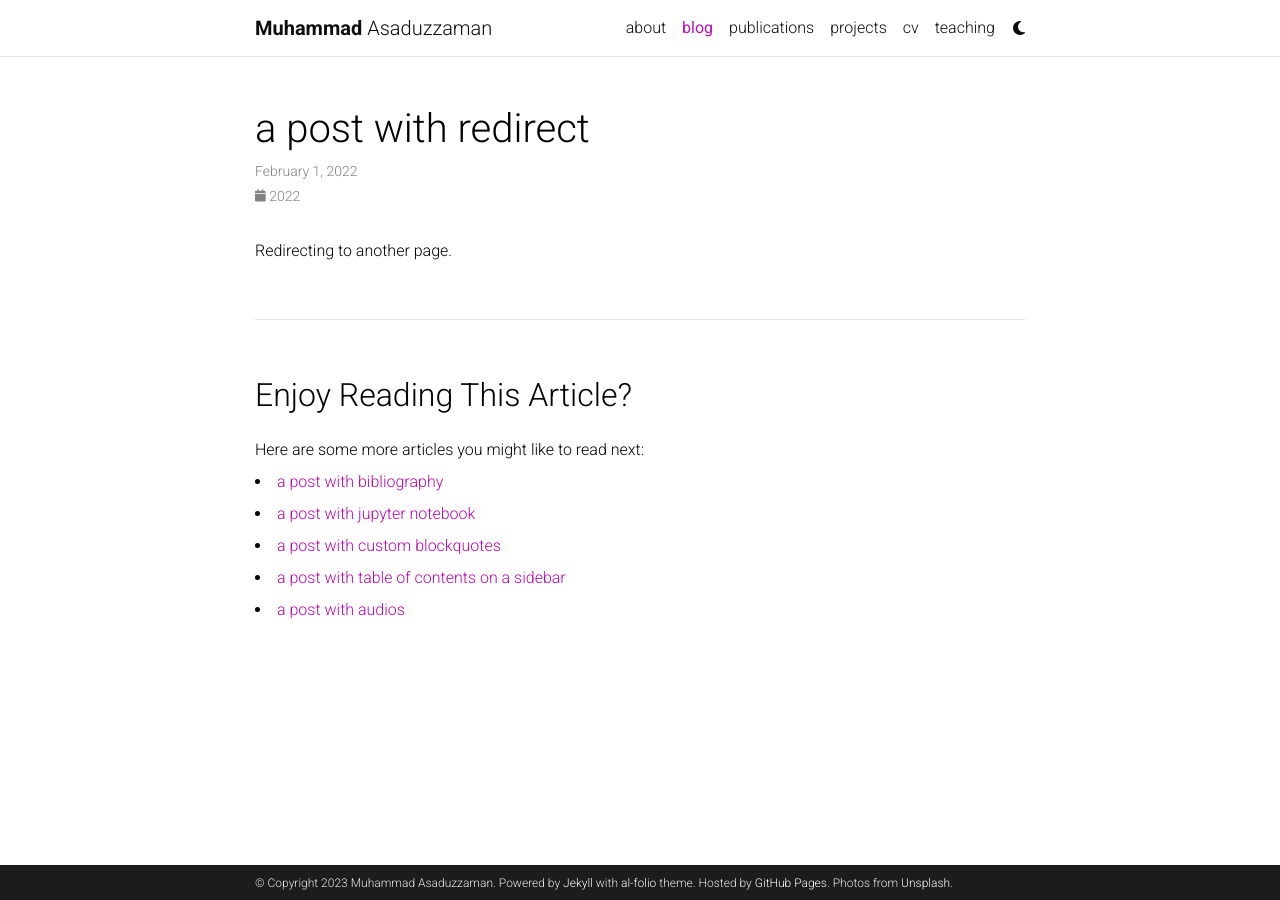
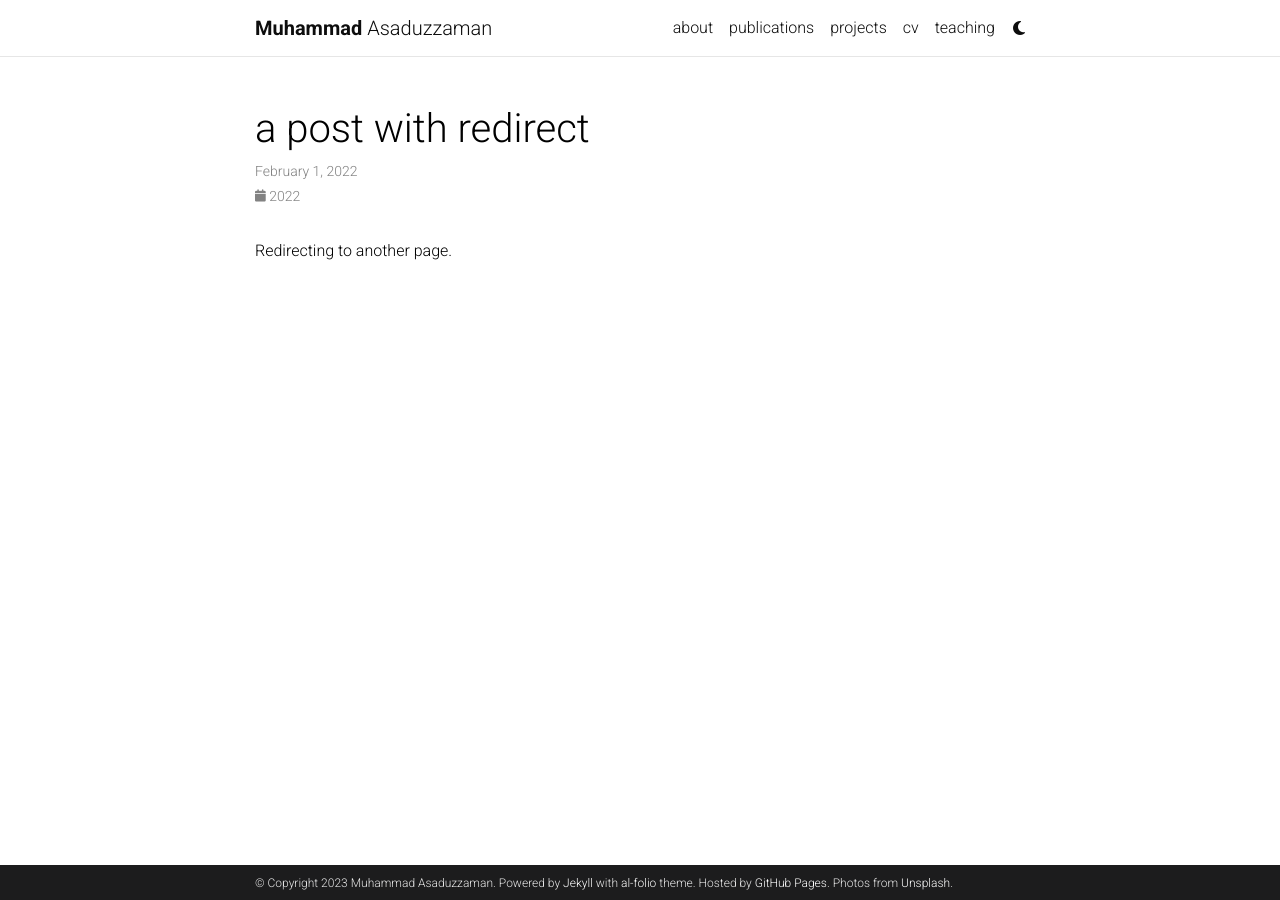
Before and after one commit to muhammad-asaduzzaman/muhammad-asaduzzaman.github.io, a Jekyll site: the page built from _posts/2022-02-01-redirect.md, in a window 1280 px wide. Built offline with Jekyll 4.4.1, drawn with Linux system fonts in a browser that asks for light colours; comment, search, counter and statistics services are not loaded; a style sheet for code colours, icons or effects is not loaded.

Commit message:
Update _config.yml

```diff
--- a/_config.yml
+++ b/_config.yml
@@ -124,16 +124,16 @@
 # -----------------------------------------------------------------------------
 
 blog_name: al-folio # blog_name will be displayed in your blog page
-blog_nav_title: blog # your blog must have a title for it to be displayed in the nav bar
+blog_nav_title: # your blog must have a title for it to be displayed in the nav bar
 blog_description: a simple whitespace theme for academics
 permalink: /blog/:year/:title/
 
 # Pagination
 pagination:
-  enabled: true
+  enabled: false
 
 related_blog_posts:
-  enabled: true
+  enabled: false
   max_related: 5
 
 # Giscus comments (RECOMMENDED)
```
